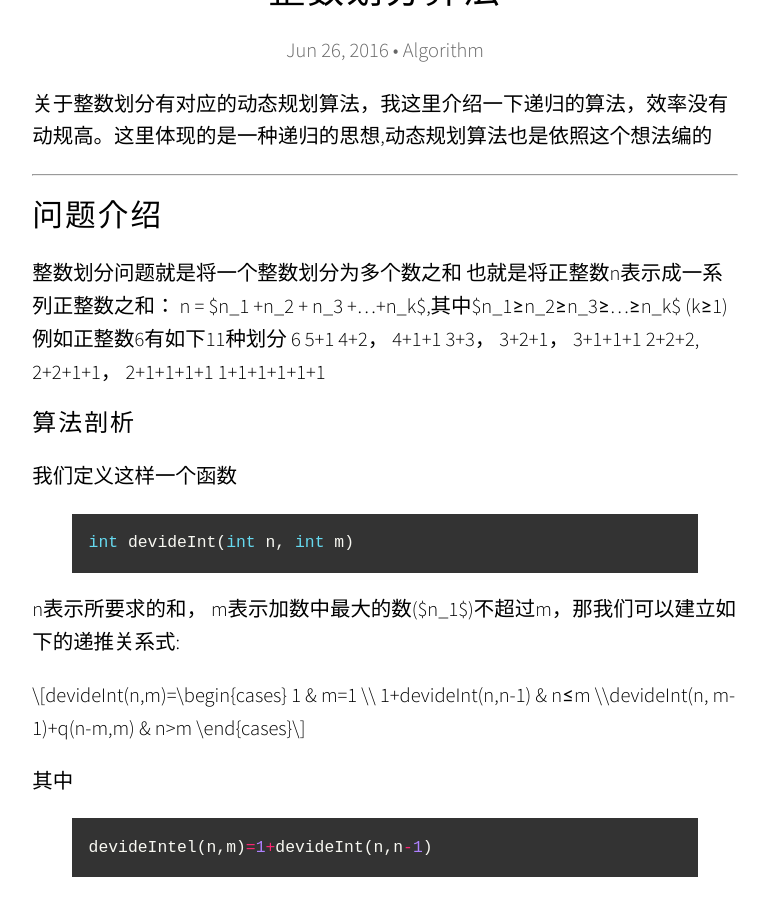
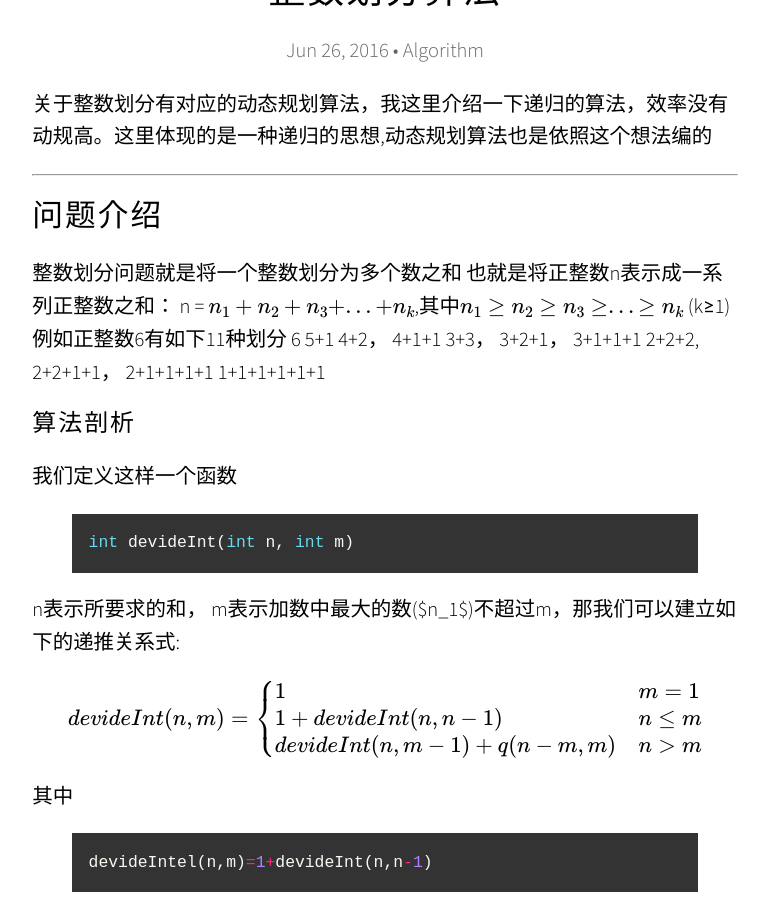
Before and after one commit to zLolipop/zLolipop.github.io, a Jekyll site: the page built from _posts/2016-06-26-整数划分算法.md, in a window 1280 px wide and 900 px high, scrolled down 259 px. Shown: the whole window, without its empty margins (255-1024 px from the left). Built offline with Jekyll 4.4.1, drawn with Linux system fonts in a browser that asks for light colours; nearby versions of some CDN libraries; some web fonts are replaced; formulas are drawn with MathJax 3; comment, search, counter and statistics services are not loaded.

```diff
--- a/_layouts/default.html
+++ b/_layouts/default.html
@@ -3,6 +3,7 @@ layout: blank
 ---
     <article>
       <header>
+        <script type="text/javascript" src="http://cdn.mathjax.org/mathjax/latest/MathJax.js?config=TeX-AMS-MML_HTMLorMML"></script>
         <h2><a href="{{ page.url | prepend: site.baseurl }}">{{ page.title }}</a></h2>
         <p>{% if page.author %}{{ page.author }} • {% endif %}{% if page.date %}<time datetime="{{ page.date | date_to_xmlschema }}">{{ page.date | date: "%b %-d, %Y" }}</time>{% endif %}{% if page.categories and {{page.categories}} != empty %} • {{ page.categories | array_to_sentence_string }}{% endif %}</p>
       </header>
--- a/_posts/2016-06-26-整数划分算法.md
+++ b/_posts/2016-06-26-整数划分算法.md
@@ -13,7 +13,7 @@ categories: Algorithm
 # 问题介绍
 
 整数划分问题就是将一个整数划分为多个数之和
-也就是将正整数n表示成一系列正整数之和： n = $n_1 +n_2 + n_3 +...+n_k$,其中$n_1≥n_2≥n_3≥...≥n_k$ (k≥1)
+也就是将正整数n表示成一系列正整数之和： n = $$n_1 +n_2 + n_3 +...+n_k$$,其中$$n_1≥n_2≥n_3≥...≥n_k$$ (k≥1)
 例如正整数6有如下11种划分
 6
 5+1
```
